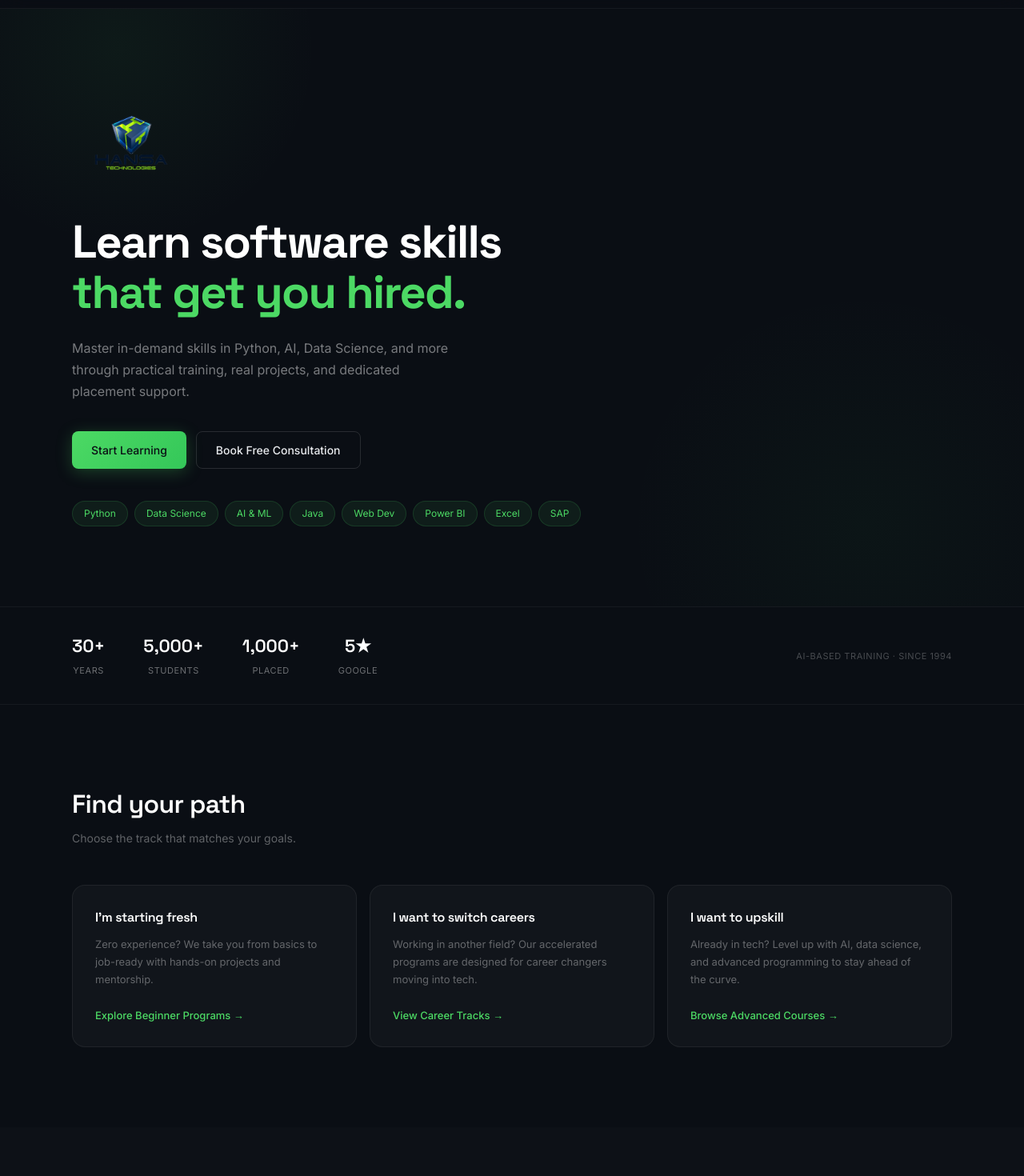
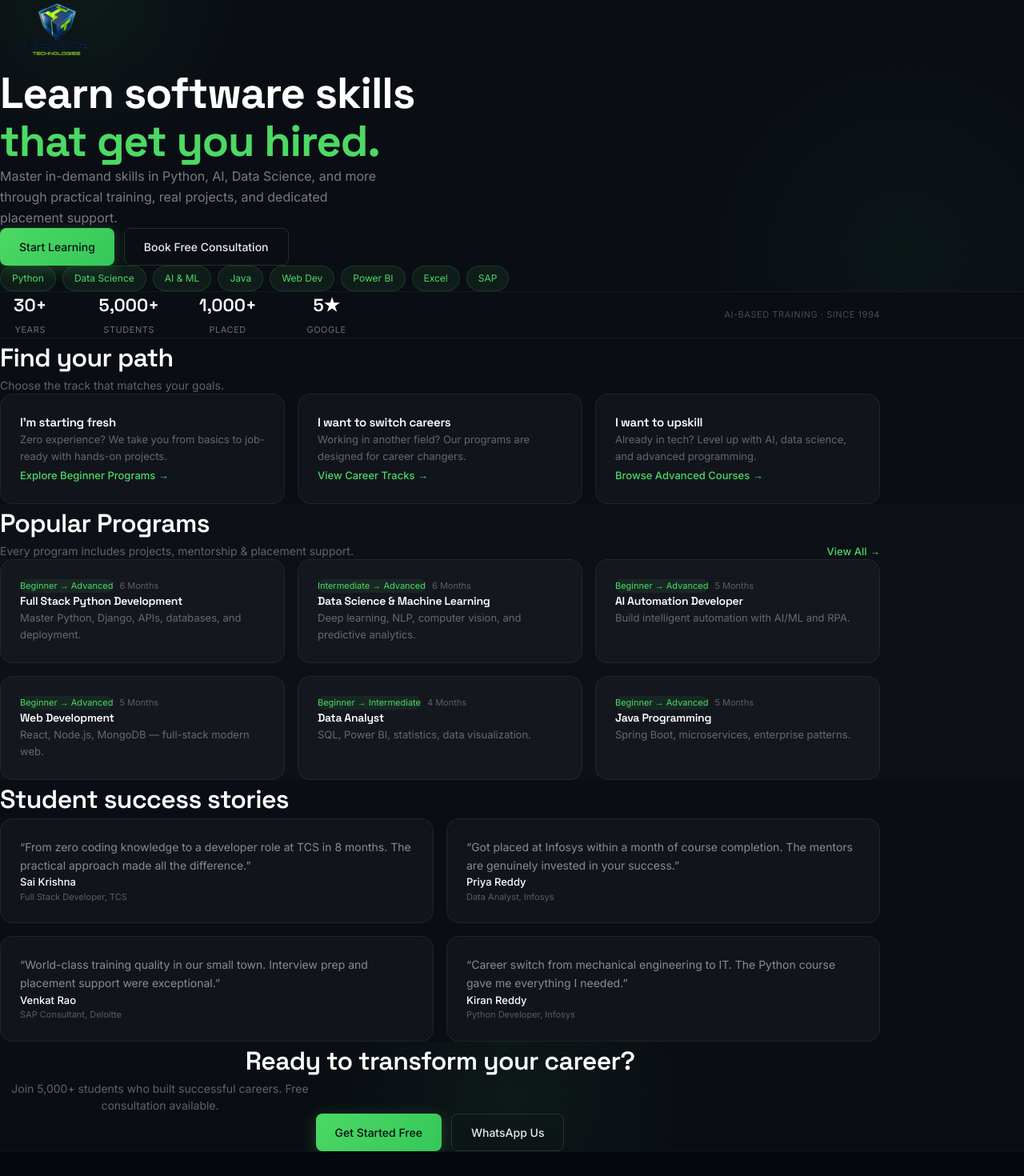
Before and after one commit to Lokesh19-2005/hansa-technologies, a Next.js app: page / in a window 1280 px wide. Shown: the part 100-1570 px from the top of the page at 80% size. Built offline with nearby package versions, Linux system fonts and the light colour scheme.

Commit message:
Logo 80px, fix mobile responsiveness across all pages

```diff
--- a/src/app/globals.css
+++ b/src/app/globals.css
@@ -94,7 +94,7 @@ h1, h2, h3, h4, h5, h6 {
   background-color: rgba(255,255,255,0.03);
   border: 1px solid rgba(255,255,255,0.06);
   border-radius: 16px;
-  padding: 28px;
+  padding: 24px;
   transition: all 0.3s ease;
 }
 .card:hover {
@@ -106,7 +106,7 @@ h1, h2, h3, h4, h5, h6 {
   background-color: rgba(255,255,255,0.03);
   border: 1px solid rgba(255,255,255,0.06);
   border-radius: 16px;
-  padding: 28px;
+  padding: 24px;
   transition: all 0.3s ease;
 }
 .card-muted:hover {
@@ -171,7 +171,15 @@ h1, h2, h3, h4, h5, h6 {
   letter-spacing: 0.05em;
 }
 
-/* Subtle glow accent */
-.glow-accent {
-  box-shadow: 0 0 60px rgba(76, 217, 100, 0.06);
+/* Mobile responsive */
+@media (max-width: 768px) {
+  .btn-primary, .btn-secondary, .btn-dark {
+    padding: 10px 20px;
+    font-size: 13px;
+    width: 100%;
+    justify-content: center;
+  }
+  .card, .card-muted {
+    padding: 20px;
+  }
 }
--- a/src/app/page.tsx
+++ b/src/app/page.tsx
@@ -18,83 +18,78 @@ export default function Home() {
   return (
     <>
       {/* Hero */}
-      <section style={{ position: "relative", padding: "120px 24px 100px", overflow: "hidden" }}>
-        {/* Background gradient orbs */}
-        <div style={{ position: "absolute", top: "-200px", left: "-100px", width: "500px", height: "500px", background: "radial-gradient(circle, rgba(76,217,100,0.06) 0%, transparent 70%)", borderRadius: "50%" }} />
-        <div style={{ position: "absolute", bottom: "-200px", right: "-100px", width: "600px", height: "600px", background: "radial-gradient(circle, rgba(52,199,89,0.04) 0%, transparent 70%)", borderRadius: "50%" }} />
+      <section className="relative overflow-hidden px-5 sm:px-6 pt-16 sm:pt-24 pb-16 sm:pb-20">
+        <div className="absolute top-[-200px] left-[-100px] w-[400px] h-[400px] rounded-full" style={{ background: "radial-gradient(circle, rgba(76,217,100,0.06) 0%, transparent 70%)" }} />
+        <div className="absolute bottom-[-200px] right-[-100px] w-[500px] h-[500px] rounded-full" style={{ background: "radial-gradient(circle, rgba(52,199,89,0.04) 0%, transparent 70%)" }} />
 
-        <div style={{ maxWidth: "1100px", margin: "0 auto", position: "relative" }}>
+        <div className="max-w-[1100px] mx-auto relative">
           <FadeIn>
-            <div style={{ maxWidth: "650px" }}>
-              <img src="/logo.png" alt="Hansa Technologies" style={{ height: "100px", marginBottom: "40px" }} />
+            <img src="/logo.png" alt="Hansa Technologies" className="h-16 sm:h-24 mb-8 sm:mb-10" />
 
-              <h1 style={{ fontSize: "clamp(2.4rem, 5vw, 3.6rem)", fontFamily: "'Space Grotesk', sans-serif", fontWeight: 700, lineHeight: 1.1, letterSpacing: "-0.03em", marginBottom: "24px", color: "#ffffff" }}>
+            <h1 className="text-[2rem] sm:text-[2.8rem] lg:text-[3.4rem] font-bold leading-[1.1] tracking-tight mb-5 sm:mb-6" style={{ fontFamily: "'Space Grotesk', sans-serif", color: "#ffffff" }}>
               Learn software skills<br />
               <span style={{ color: "#4cd964" }}>that get you hired.</span>
             </h1>
 
-              <p style={{ fontSize: "16px", color: "rgba(255,255,255,0.45)", lineHeight: 1.7, marginBottom: "36px", maxWidth: "480px" }}>
+            <p className="text-[14px] sm:text-[16px] leading-relaxed mb-8 sm:mb-9 max-w-[480px]" style={{ color: "rgba(255,255,255,0.45)" }}>
               Master in-demand skills in Python, AI, Data Science, and more through practical training, real projects, and dedicated placement support.
             </p>
 
-              <div style={{ display: "flex", flexWrap: "wrap", gap: "12px", marginBottom: "40px" }}>
+            <div className="flex flex-col sm:flex-row gap-3 mb-8 sm:mb-10">
               <Link href="/courses" className="btn-primary">Start Learning</Link>
               <Link href="/contact" className="btn-secondary">Book Free Consultation</Link>
             </div>
 
-              <div style={{ display: "flex", flexWrap: "wrap", gap: "8px" }}>
+            <div className="flex flex-wrap gap-2">
               {categories.map((cat) => (
                 <Link key={cat} href="/courses" className="pill">{cat}</Link>
               ))}
-              </div>
             </div>
           </FadeIn>
         </div>
       </section>
 
       {/* Stats */}
-      <section style={{ borderTop: "1px solid rgba(255,255,255,0.05)", borderBottom: "1px solid rgba(255,255,255,0.05)", padding: "32px 24px" }}>
-        <div style={{ maxWidth: "1100px", margin: "0 auto", display: "flex", flexWrap: "wrap", alignItems: "center", justifyContent: "space-between", gap: "24px" }}>
+      <section className="border-t border-b px-5 sm:px-6 py-6 sm:py-8" style={{ borderColor: "rgba(255,255,255,0.05)" }}>
+        <div className="max-w-[1100px] mx-auto flex flex-wrap items-center justify-between gap-6">
           <FadeIn>
-            <div style={{ display: "flex", gap: "48px" }}>
+            <div className="grid grid-cols-4 gap-6 sm:gap-12">
               {[
                 { v: "30+", l: "Years" },
                 { v: "5,000+", l: "Students" },
                 { v: "1,000+", l: "Placed" },
                 { v: "5★", l: "Google" },
               ].map((s) => (
-                <div key={s.l} style={{ textAlign: "center" }}>
-                  <span className="stat-value" style={{ display: "block" }}>{s.v}</span>
-                  <span className="stat-label">{s.l}</span>
+                <div key={s.l} className="text-center">
+                  <span className="stat-value block text-[16px] sm:text-[22px]">{s.v}</span>
+                  <span className="stat-label text-[9px] sm:text-[11px]">{s.l}</span>
                 </div>
               ))}
             </div>
           </FadeIn>
-          <span style={{ fontSize: "11px", color: "rgba(255,255,255,0.25)", letterSpacing: "0.05em" }}>AI-BASED TRAINING · SINCE 1994</span>
+          <span className="hidden md:block text-[11px] tracking-wider" style={{ color: "rgba(255,255,255,0.25)" }}>AI-BASED TRAINING · SINCE 1994</span>
         </div>
       </section>
 
       {/* Find your path */}
-      <section style={{ padding: "100px 24px" }}>
-        <div style={{ maxWidth: "1100px", margin: "0 auto" }}>
+      <section className="px-5 sm:px-6 py-16 sm:py-24">
+        <div className="max-w-[1100px] mx-auto">
           <FadeIn>
-            <h2 style={{ fontSize: "32px", fontFamily: "'Space Grotesk', sans-serif", fontWeight: 600, color: "#ffffff", marginBottom: "8px" }}>
-              Find your path
-            </h2>
-            <p style={{ fontSize: "14px", color: "rgba(255,255,255,0.35)", marginBottom: "48px" }}>Choose the track that matches your goals.</p>
+            <h2 className="text-[24px] sm:text-[32px] font-semibold text-white mb-2" style={{ fontFamily: "'Space Grotesk', sans-serif" }}>Find your path</h2>
+            <p className="text-[13px] sm:text-[14px] mb-10 sm:mb-12" style={{ color: "rgba(255,255,255,0.35)" }}>Choose the track that matches your goals.</p>
           </FadeIn>
 
-          <div style={{ display: "grid", gridTemplateColumns: "repeat(auto-fit, minmax(300px, 1fr))", gap: "16px" }}>
+          <div className="grid grid-cols-1 sm:grid-cols-2 lg:grid-cols-3 gap-4">
             {[
-              { title: "I'm starting fresh", desc: "Zero experience? We take you from basics to job-ready with hands-on projects and mentorship.", cta: "Explore Beginner Programs →" },
-              { title: "I want to switch careers", desc: "Working in another field? Our accelerated programs are designed for career changers moving into tech.", cta: "View Career Tracks →" },
-              { title: "I want to upskill", desc: "Already in tech? Level up with AI, data science, and advanced programming to stay ahead of the curve.", cta: "Browse Advanced Courses →" },
+              { title: "I'm starting fresh", desc: "Zero experience? We take you from basics to job-ready with hands-on projects.", cta: "Explore Beginner Programs →" },
+              { title: "I want to switch careers", desc: "Working in another field? Our programs are designed for career changers.", cta: "View Career Tracks →" },
+              { title: "I want to upskill", desc: "Already in tech? Level up with AI, data science, and advanced programming.", cta: "Browse Advanced Courses →" },
             ].map((p, i) => (
               <FadeIn key={p.title} delay={i * 0.08}>
-                <Link href="/courses" className="card-muted" style={{ display: "block", height: "100%", textDecoration: "none" }}>
-                  <h3 style={{ fontSize: "16px", fontWeight: 600, color: "#ffffff", marginBottom: "10px" }}>{p.title}</h3>
-                  <p style={{ fontSize: "13px", color: "rgba(255,255,255,0.35)", lineHeight: 1.7, marginBottom: "20px" }}>{p.desc}</p>
-                  <span style={{ fontSize: "13px", fontWeight: 500, color: "#4cd964" }}>{p.cta}</span>
+                <Link href="/courses" className="card-muted block h-full" style={{ textDecoration: "none" }}>
+                  <h3 className="text-[15px] font-semibold text-white mb-2">{p.title}</h3>
+                  <p className="text-[13px] leading-relaxed mb-4" style={{ color: "rgba(255,255,255,0.35)" }}>{p.desc}</p>
+                  <span className="text-[13px] font-medium" style={{ color: "#4cd964" }}>{p.cta}</span>
                 </Link>
               </FadeIn>
             ))}
@@ -103,28 +98,28 @@ export default function Home() {
       </section>
 
       {/* Popular Programs */}
-      <section style={{ padding: "100px 24px", backgroundColor: "rgba(255,255,255,0.01)" }}>
-        <div style={{ maxWidth: "1100px", margin: "0 auto" }}>
+      <section className="px-5 sm:px-6 py-16 sm:py-24" style={{ backgroundColor: "rgba(255,255,255,0.01)" }}>
+        <div className="max-w-[1100px] mx-auto">
           <FadeIn>
-            <div style={{ display: "flex", justifyContent: "space-between", alignItems: "flex-end", marginBottom: "48px" }}>
+            <div className="flex flex-col sm:flex-row sm:items-end sm:justify-between gap-4 mb-10 sm:mb-12">
               <div>
-                <h2 style={{ fontSize: "32px", fontFamily: "'Space Grotesk', sans-serif", fontWeight: 600, color: "#ffffff", marginBottom: "8px" }}>Popular Programs</h2>
-                <p style={{ fontSize: "14px", color: "rgba(255,255,255,0.35)" }}>Every program includes projects, mentorship & placement support.</p>
+                <h2 className="text-[24px] sm:text-[32px] font-semibold text-white mb-2" style={{ fontFamily: "'Space Grotesk', sans-serif" }}>Popular Programs</h2>
+                <p className="text-[13px] sm:text-[14px]" style={{ color: "rgba(255,255,255,0.35)" }}>Every program includes projects, mentorship & placement support.</p>
               </div>
-              <Link href="/courses" style={{ fontSize: "13px", fontWeight: 500, color: "#4cd964", textDecoration: "none" }}>View All →</Link>
+              <Link href="/courses" className="text-[13px] font-medium" style={{ color: "#4cd964", textDecoration: "none" }}>View All →</Link>
             </div>
           </FadeIn>
 
-          <div style={{ display: "grid", gridTemplateColumns: "repeat(auto-fit, minmax(320px, 1fr))", gap: "16px" }}>
+          <div className="grid grid-cols-1 sm:grid-cols-2 lg:grid-cols-3 gap-4">
             {topCourses.map((course, i) => (
               <FadeIn key={course.name} delay={i * 0.05}>
-                <Link href="/courses" className="card" style={{ display: "block", textDecoration: "none", height: "100%" }}>
-                  <div style={{ display: "flex", gap: "8px", marginBottom: "14px" }}>
-                    <span style={{ fontSize: "11px", color: "#4cd964", backgroundColor: "rgba(76,217,100,0.08)", padding: "3px 10px", borderRadius: "12px" }}>{course.level}</span>
-                    <span style={{ fontSize: "11px", color: "rgba(255,255,255,0.3)", padding: "3px 0" }}>{course.duration}</span>
+                <Link href="/courses" className="card block h-full" style={{ textDecoration: "none" }}>
+                  <div className="flex items-center gap-2 mb-3">
+                    <span className="text-[11px] px-2.5 py-0.5 rounded-full" style={{ color: "#4cd964", backgroundColor: "rgba(76,217,100,0.08)" }}>{course.level}</span>
+                    <span className="text-[11px]" style={{ color: "rgba(255,255,255,0.3)" }}>{course.duration}</span>
                   </div>
-                  <h3 style={{ fontSize: "15px", fontWeight: 600, color: "#ffffff", marginBottom: "8px" }}>{course.name}</h3>
-                  <p style={{ fontSize: "13px", color: "rgba(255,255,255,0.35)", lineHeight: 1.6 }}>{course.desc}</p>
+                  <h3 className="text-[14px] font-semibold text-white mb-2">{course.name}</h3>
+                  <p className="text-[13px] leading-relaxed" style={{ color: "rgba(255,255,255,0.35)" }}>{course.desc}</p>
                 </Link>
               </FadeIn>
             ))}
@@ -133,13 +128,13 @@ export default function Home() {
       </section>
 
       {/* Testimonials */}
-      <section style={{ padding: "100px 24px" }}>
-        <div style={{ maxWidth: "1100px", margin: "0 auto" }}>
+      <section className="px-5 sm:px-6 py-16 sm:py-24">
+        <div className="max-w-[1100px] mx-auto">
           <FadeIn>
-            <h2 style={{ fontSize: "32px", fontFamily: "'Space Grotesk', sans-serif", fontWeight: 600, color: "#ffffff", marginBottom: "48px" }}>Student success stories</h2>
+            <h2 className="text-[24px] sm:text-[32px] font-semibold text-white mb-10 sm:mb-12" style={{ fontFamily: "'Space Grotesk', sans-serif" }}>Student success stories</h2>
           </FadeIn>
 
-          <div style={{ display: "grid", gridTemplateColumns: "repeat(auto-fit, minmax(300px, 1fr))", gap: "16px" }}>
+          <div className="grid grid-cols-1 sm:grid-cols-2 gap-4">
             {[
               { text: "From zero coding knowledge to a developer role at TCS in 8 months. The practical approach made all the difference.", name: "Sai Krishna", role: "Full Stack Developer, TCS" },
               { text: "Got placed at Infosys within a month of course completion. The mentors are genuinely invested in your success.", name: "Priya Reddy", role: "Data Analyst, Infosys" },
@@ -148,9 +143,9 @@ export default function Home() {
             ].map((t, i) => (
               <FadeIn key={t.name} delay={i * 0.06}>
                 <div className="card">
-                  <p style={{ fontSize: "14px", color: "rgba(255,255,255,0.5)", lineHeight: 1.7, marginBottom: "20px" }}>&ldquo;{t.text}&rdquo;</p>
-                  <p style={{ fontSize: "13px", fontWeight: 500, color: "#ffffff" }}>{t.name}</p>
-                  <p style={{ fontSize: "11px", color: "rgba(255,255,255,0.3)" }}>{t.role}</p>
+                  <p className="text-[13px] sm:text-[14px] leading-relaxed mb-5" style={{ color: "rgba(255,255,255,0.5)" }}>&ldquo;{t.text}&rdquo;</p>
+                  <p className="text-[13px] font-medium text-white">{t.name}</p>
+                  <p className="text-[11px]" style={{ color: "rgba(255,255,255,0.3)" }}>{t.role}</p>
                 </div>
               </FadeIn>
             ))}
@@ -159,13 +154,13 @@ export default function Home() {
       </section>
 
       {/* CTA */}
-      <section style={{ padding: "100px 24px", position: "relative", overflow: "hidden" }}>
-        <div style={{ position: "absolute", top: "50%", left: "50%", transform: "translate(-50%,-50%)", width: "600px", height: "600px", background: "radial-gradient(circle, rgba(76,217,100,0.05) 0%, transparent 60%)", borderRadius: "50%" }} />
-        <div style={{ maxWidth: "1100px", margin: "0 auto", textAlign: "center", position: "relative" }}>
+      <section className="px-5 sm:px-6 py-16 sm:py-24 relative overflow-hidden">
+        <div className="absolute top-1/2 left-1/2 -translate-x-1/2 -translate-y-1/2 w-[500px] h-[500px] rounded-full" style={{ background: "radial-gradient(circle, rgba(76,217,100,0.05) 0%, transparent 60%)" }} />
+        <div className="max-w-[1100px] mx-auto text-center relative">
           <FadeIn>
-            <h2 style={{ fontSize: "32px", fontFamily: "'Space Grotesk', sans-serif", fontWeight: 600, color: "#ffffff", marginBottom: "12px" }}>Ready to transform your career?</h2>
-            <p style={{ fontSize: "14px", color: "rgba(255,255,255,0.35)", marginBottom: "36px", maxWidth: "400px", margin: "0 auto 36px" }}>Join 5,000+ students who built successful careers. Free consultation available.</p>
-            <div style={{ display: "flex", flexWrap: "wrap", justifyContent: "center", gap: "12px" }}>
+            <h2 className="text-[24px] sm:text-[32px] font-semibold text-white mb-3" style={{ fontFamily: "'Space Grotesk', sans-serif" }}>Ready to transform your career?</h2>
+            <p className="text-[13px] sm:text-[14px] mb-8 max-w-[400px] mx-auto" style={{ color: "rgba(255,255,255,0.35)" }}>Join 5,000+ students who built successful careers. Free consultation available.</p>
+            <div className="flex flex-col sm:flex-row justify-center gap-3">
               <Link href="/contact" className="btn-primary">Get Started Free</Link>
               <a href="https://wa.me/919949960200" target="_blank" rel="noopener noreferrer" className="btn-secondary">WhatsApp Us</a>
             </div>
--- a/src/components/Navbar.tsx
+++ b/src/components/Navbar.tsx
@@ -16,9 +16,9 @@ export default function Navbar() {
 
   return (
     <header style={{ position: "sticky", top: 0, zIndex: 50, backgroundColor: "rgba(10,14,20,0.9)", backdropFilter: "blur(16px)", borderBottom: "1px solid rgba(255,255,255,0.05)" }}>
-      <nav style={{ maxWidth: "1100px", margin: "0 auto", padding: "0 24px", height: "110px", display: "flex", alignItems: "center", justifyContent: "space-between" }}>
+      <nav style={{ maxWidth: "1100px", margin: "0 auto", padding: "0 24px", height: "90px", display: "flex", alignItems: "center", justifyContent: "space-between" }}>
         <Link href="/" style={{ display: "flex", alignItems: "center" }}>
-          <img src="/logo.png" alt="Hansa Technologies" style={{ height: "100px", width: "auto" }} />
+          <img src="/logo.png" alt="Hansa Technologies" style={{ height: "80px", width: "auto" }} />
         </Link>
 
         <div className="hidden md:flex" style={{ display: "flex", alignItems: "center", gap: "32px" }}>
```
Also changed, not shown: src/app/about/page.tsx (+22 -22 lines), src/app/contact/page.tsx (+37 -41 lines), src/app/courses/page.tsx (+15 -15 lines), src/app/placements/page.tsx (+23 -23 lines). Lines whose indentation alone changed are shown as unchanged.
